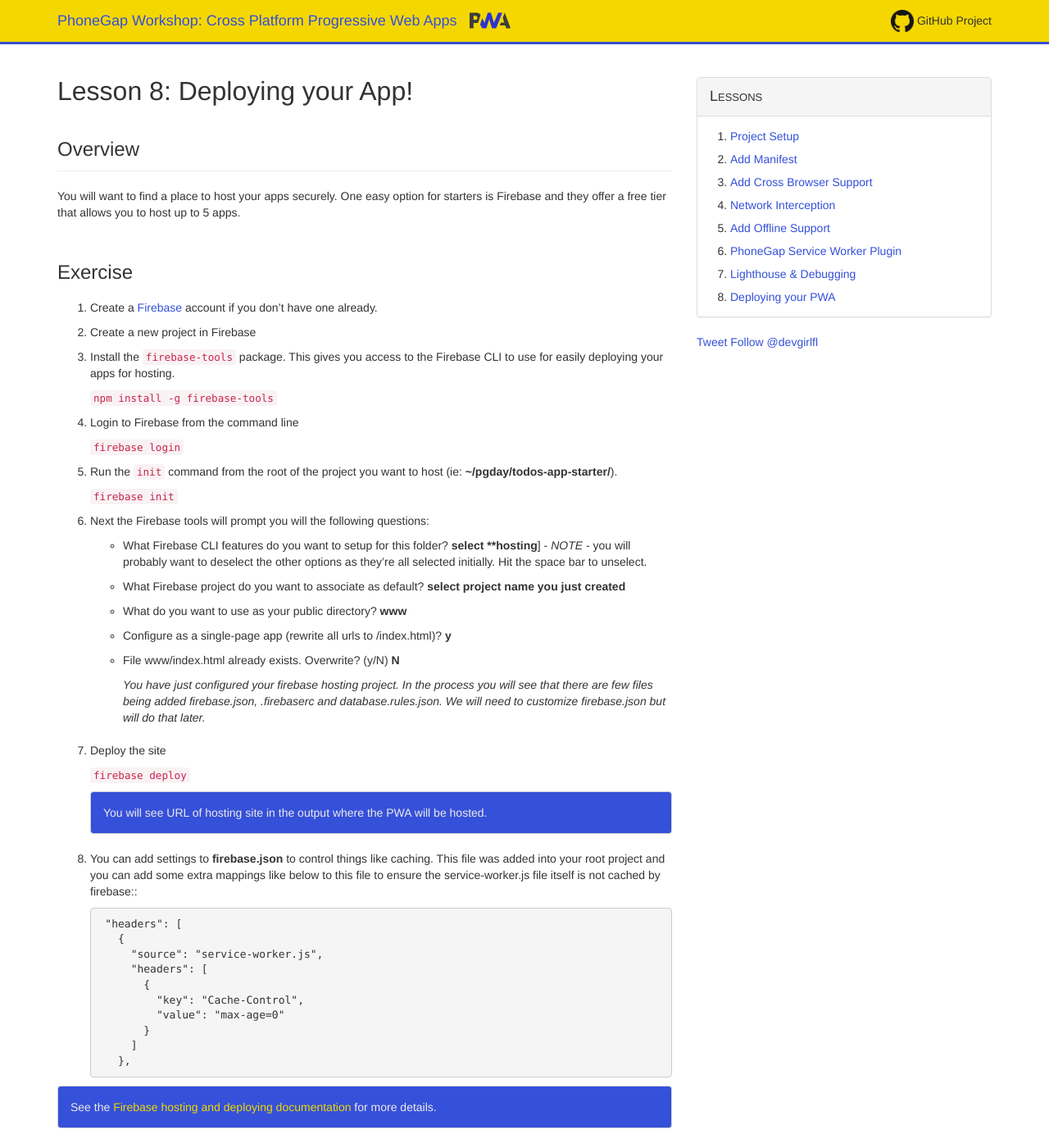
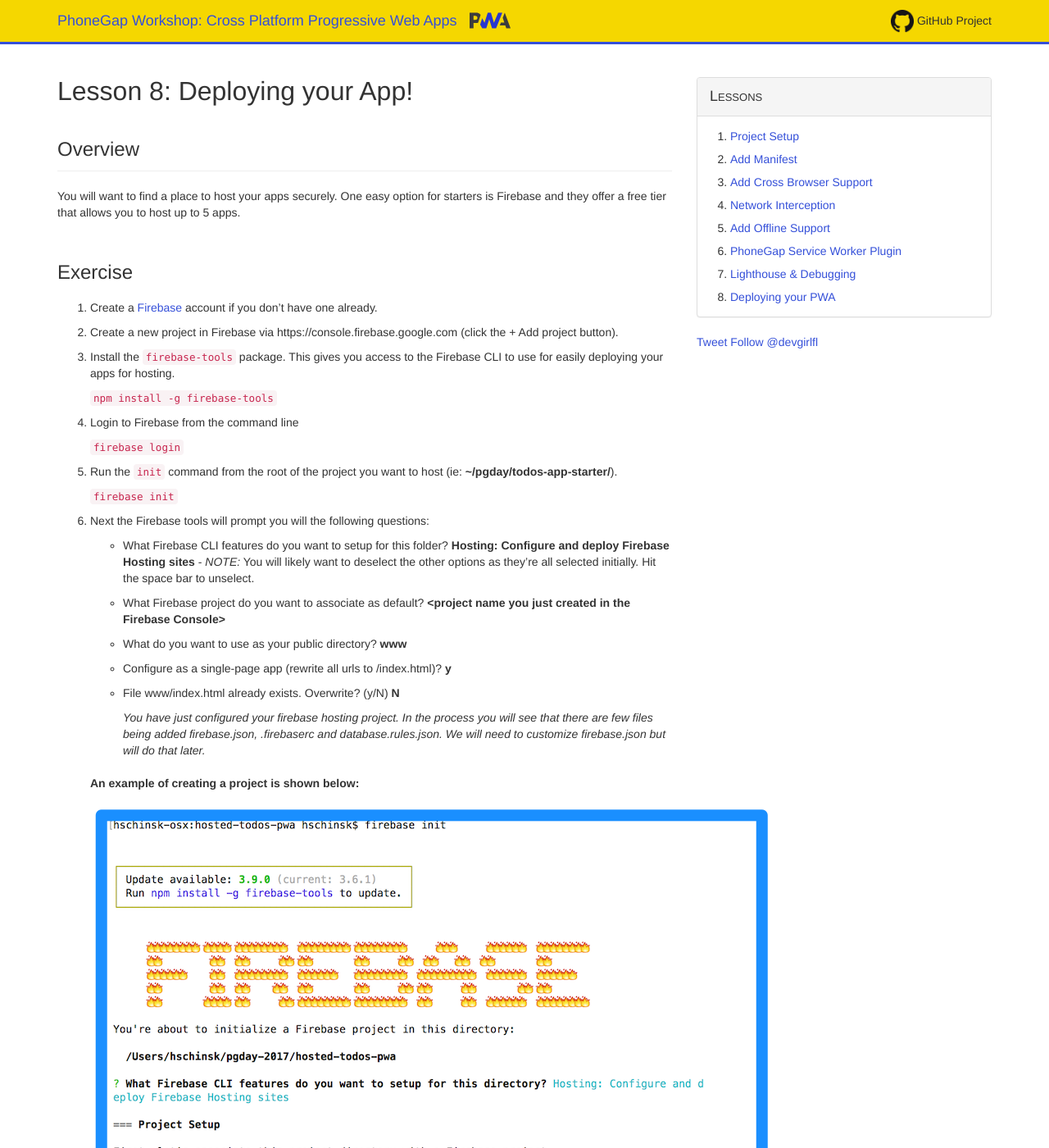
Before and after one commit to hollyschinsky/todos-app-pwa, a Jekyll site: the page built from lesson8.md, in a window 1280 px wide and 1400 px high. Shown: the whole window at 82% size. Built offline with Jekyll 4.4.1, drawn with Linux system fonts in a browser that asks for light colours; comment, search, counter and statistics services are not loaded; some of the changed text lies outside the part shown.

Commit message:
Added firebase images

```diff
--- a/lesson8.md
+++ b/lesson8.md
@@ -10,7 +10,7 @@ You will want to find a place to host your apps securely. One easy option for st
 
 1. Create a [Firebase](http://firebase.google.com) account if you don't have one already.
 
-2. Create a new project in Firebase
+2. Create a new project in Firebase via https://console.firebase.google.com (click the + Add project button).
 
 3. Install the `firebase-tools` package. This gives you access to the Firebase CLI to use for easily deploying your apps for hosting.
 
@@ -26,9 +26,9 @@ You will want to find a place to host your apps securely. One easy option for st
 
 6. Next the Firebase tools will prompt you will the following questions:
 
-    - What Firebase CLI features do you want to setup for this folder? **select **hosting**] - _NOTE_ - you will probably want to deselect the other options as they're all selected initially. Hit the space bar to unselect.
+    - What Firebase CLI features do you want to setup for this folder? **Hosting: Configure and deploy Firebase Hosting sites** - _NOTE:_ You will likely want to deselect the other options as they're all selected initially. Hit the space bar to unselect.
 
-     - What Firebase project do you want to associate as default? **select project name you just created**
+     - What Firebase project do you want to associate as default? **&lt;project name you just created in the Firebase Console&gt;**
 
      - What do you want to use as your public directory? **www**
 
@@ -38,11 +38,17 @@ You will want to find a place to host your apps securely. One easy option for st
 
        _You have just configured your firebase hosting project. In the process you will see that there are few files being added firebase.json, .firebaserc and database.rules.json. We will need to customize firebase.json but will do that later._
 
+   **An example of creating a project is shown below:**
+
+   ![](images/firebase.png)
+
 7. Deploy the site
 
       `firebase deploy`
 
-   >You will see URL of hosting site in the output where the PWA will be hosted.
+   **Note the URL of the hosted app in the output below**
+
+   ![](images/firebase-deploy.png)
 
 6. You can add settings to **firebase.json** to control things like caching. This file was added into your root project and you can add some extra mappings like below to this file to ensure the service-worker.js file itself is not cached by firebase::
 
```
Also changed, not shown: lesson7.md (+2 -1 lines), images/firebase-deploy.png (added), images/firebase.png (added).
